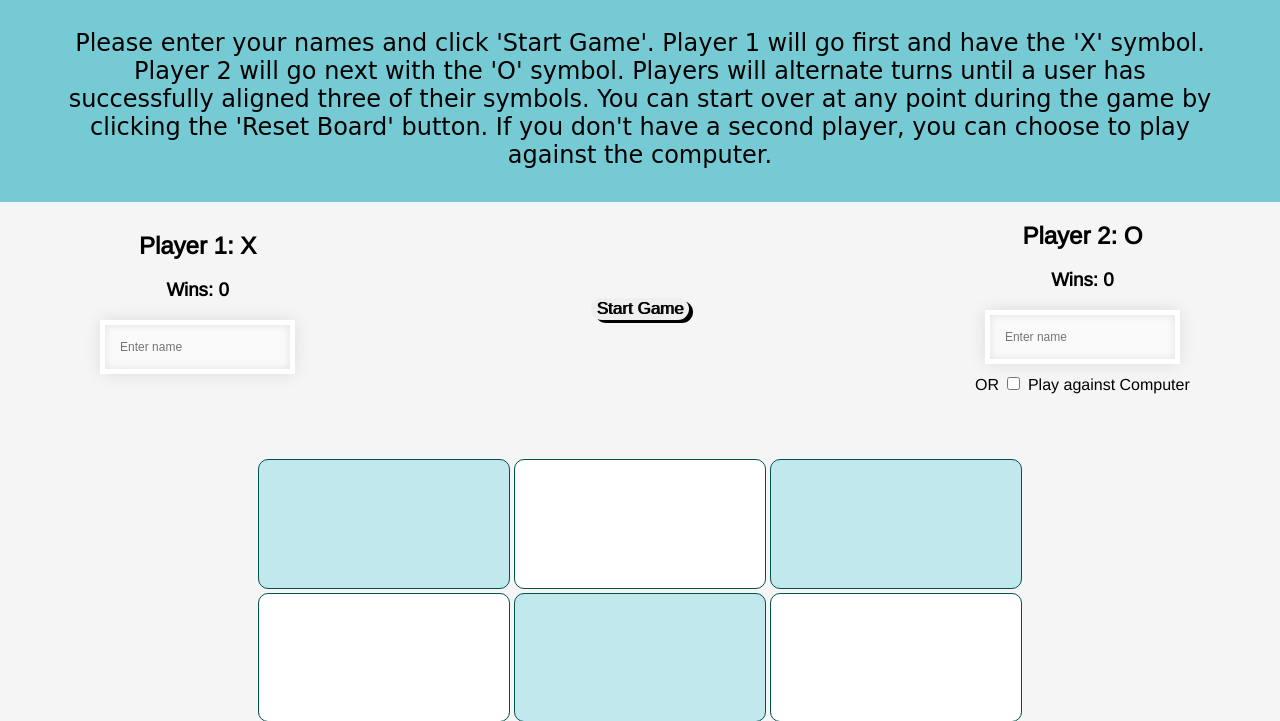
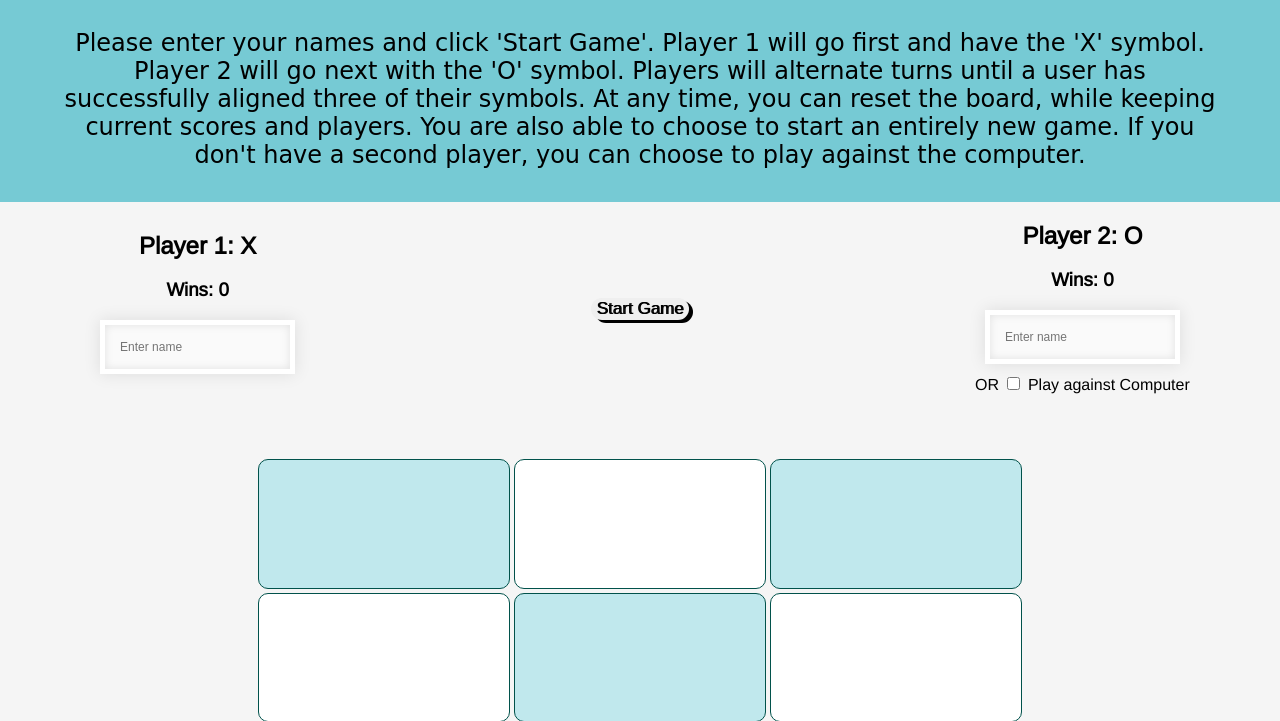
Before and after one commit to efanelle/tic-tac-toe, a website: page public/index.html in a window 1280 px wide. Shown: the part 74-795 px from the top of the page. Drawn offline with nearby package versions, Linux system fonts and the light colour scheme; a web font is replaced by a local one.

Commit message:
Reword directions

```diff
--- a/public/index.html
+++ b/public/index.html
@@ -19,8 +19,9 @@
       <h1>P'unk-Tac-Toe</h1>
       <p> Please enter your names and click 'Start Game'.  Player 1 will go first
         and have the 'X' symbol.  Player 2 will go next with the 'O' symbol.  Players will
-        alternate turns until a user has successfully aligned three of their symbols. You can
-        start over at any point during the game by clicking the 'Reset Board' button.
+        alternate turns until a user has successfully aligned three of their symbols.
+        At any time, you can reset the board, while keeping current scores and players.
+        You are also able to choose to start an entirely new game.
         If you don't have a second player, you can choose to play against the computer.
       </p>
   </div>
```
